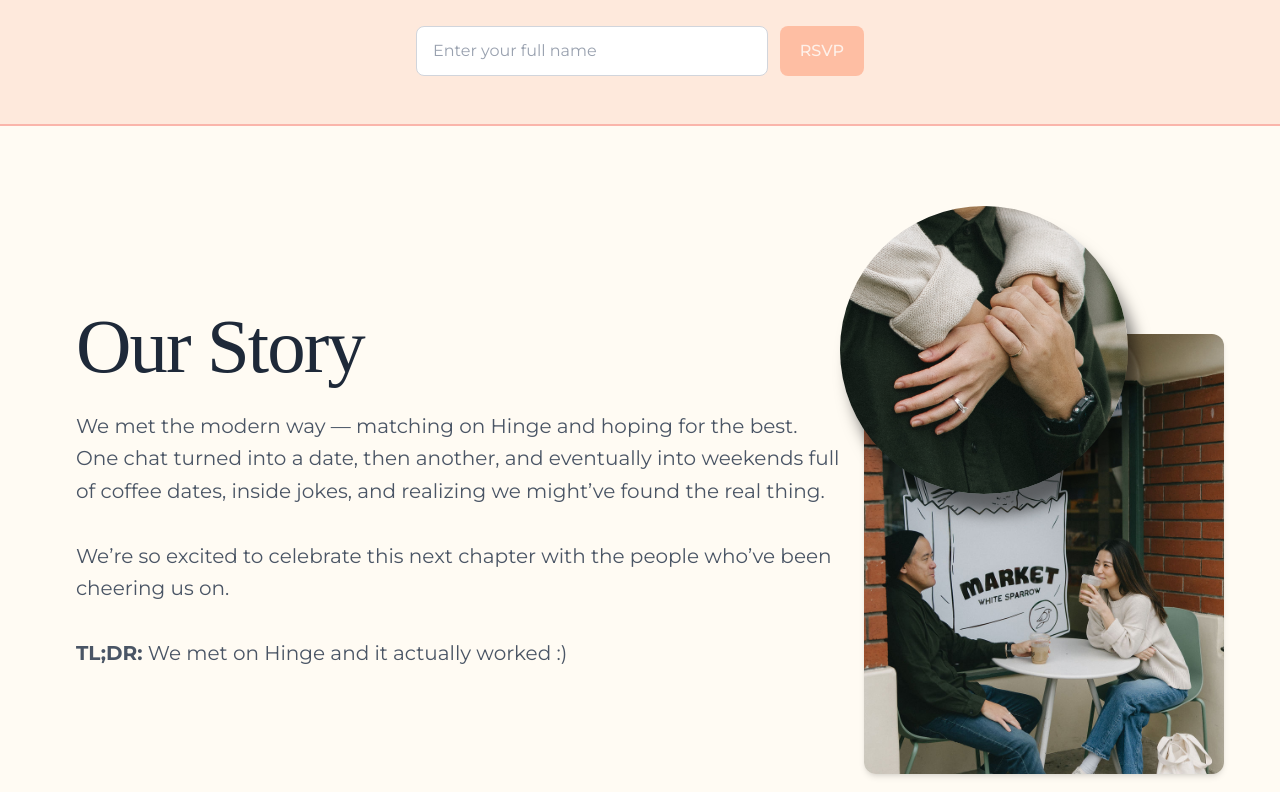
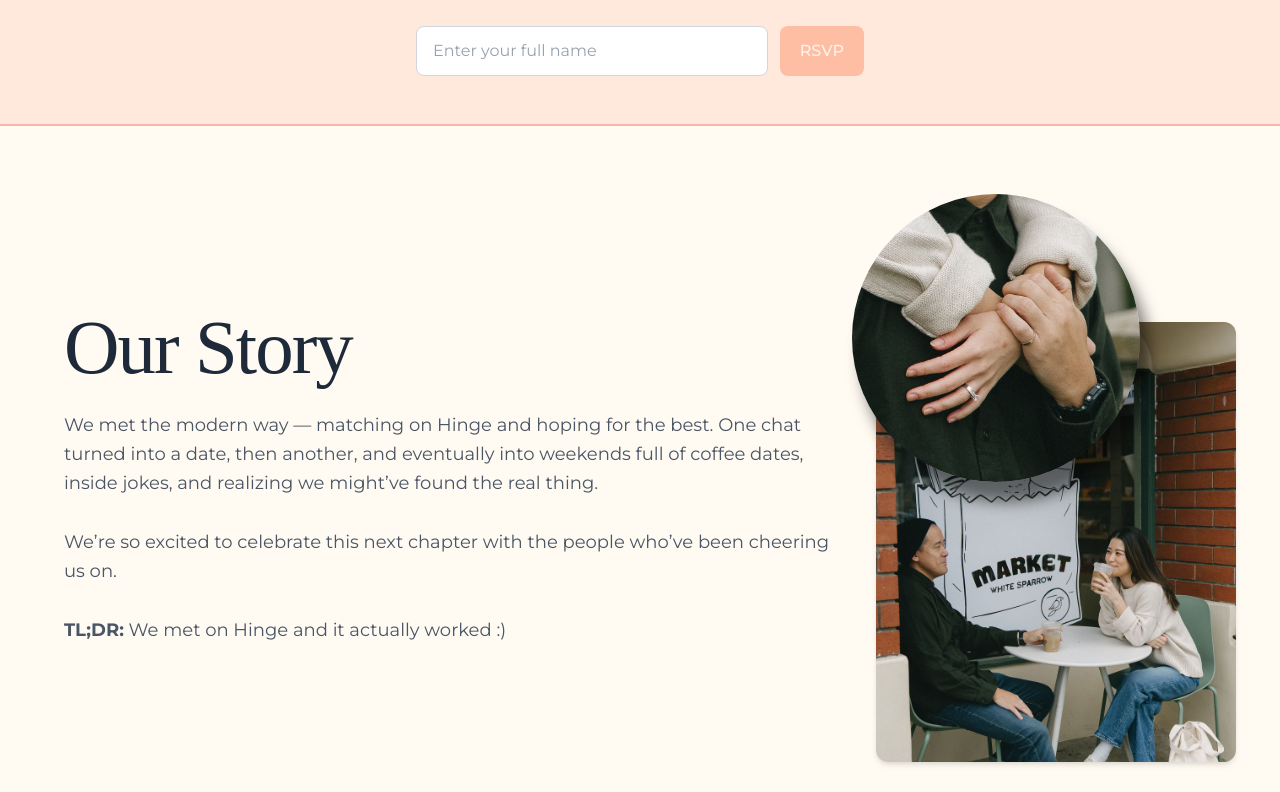
Before and after one commit to brianlpham21/mio-and-brian-wedding-rsvp, a Next.js app: page / in a window 1280 px wide. Shown: the part 2368-3160 px from the top of the page. Built offline with nearby package versions, Linux system fonts and the light colour scheme.

Commit message:
small tweaks

```diff
--- a/app/components/countdown.tsx
+++ b/app/components/countdown.tsx
@@ -70,7 +70,7 @@ export default function Countdown({ selectedLang }: CountdownProps) {
       ? { fontSize: 'clamp(3rem, 4vw, 4rem)', fontStyle: 'italic', fontWeight: '500' }
       : selectedLang.code === 'ja'
         ? { fontSize: 'clamp(2.25rem, 5vw, 4rem)' }
-        : { fontFamily: 'Brother, serif', fontSize: 'clamp(3.75rem, 8vw, 6rem)' };
+        : { fontFamily: 'Brother, serif', fontSize: 'clamp(3.75rem, 10vw, 6rem)' };
 
   return (
     <section
--- a/app/components/ourStory.tsx
+++ b/app/components/ourStory.tsx
@@ -15,7 +15,7 @@ export default function OurStory({ selectedLang }: { selectedLang: { code: strin
   return (
     <section
       id="our-story"
-      className="w-full relative flex flex-col md:flex-row justify-center items-center px-6 sm:px-12 py-20 gap-10"
+      className="w-full relative flex flex-col md:flex-row justify-center items-center px-6 sm:px-12 py-17 gap-16"
     >
       {/* Text Column */}
       <motion.div
@@ -28,7 +28,7 @@ export default function OurStory({ selectedLang }: { selectedLang: { code: strin
         <h2 className="text-5xl sm:text-6xl text-gray-800 mb-6 tracking-tight" style={headerFont}>
           {t('our-story')}
         </h2>
-        <p className="text-gray-600 text-lg sm:text-xl leading-relaxed">
+        <p className="text-gray-600 text-lg leading-relaxed">
           {t('our-story-paragraph-1')}
           <br />
           <br />
@@ -37,35 +37,11 @@ export default function OurStory({ selectedLang }: { selectedLang: { code: strin
           <br />
         </p>
         <p
-          className="text-gray-600 text-lg sm:text-xl leading-relaxed"
+          className="text-gray-600 text-lg leading-relaxed"
           dangerouslySetInnerHTML={{ __html: t('our-story-paragraph-3') }}
         />
       </motion.div>
 
-      {/* Circular Cutout Image with Shadow */}
-      {/* <motion.div
-        initial={{ opacity: 0, x: 50 }}
-        whileInView={{ opacity: 1, x: 0 }}
-        viewport={{ once: true, amount: 0.2 }}
-        transition={{ duration: 1.2, ease: 'easeOut' }}
-        className="flex-1 max-w-xs relative z-10"
-      >
-        <motion.div
-          whileHover={{ scale: 1.01, boxShadow: '0 10px 15px rgba(0,0,0,0.3)' }}
-          transition={{ duration: 1, ease: 'easeOut' }}
-          className="w-64 h-64 md:w-72 md:h-72 mx-auto rounded-full overflow-hidden relative shadow-md transition-shadow duration-300 ease-out"
-        >
-          <Image
-            src="/story.jpg"
-            alt="Mio & Brian"
-            fill
-            className="object-cover"
-            sizes="(max-width: 768px) 16rem, 18rem"
-            priority
-          />
-        </motion.div>
-      </motion.div> */}
-      {/* Image Column */}
       <motion.div
         initial={{ opacity: 0, x: 50 }}
         whileInView={{ opacity: 1, x: 0 }}
@@ -90,7 +66,6 @@ export default function OurStory({ selectedLang }: { selectedLang: { code: strin
           />
         </motion.div>
 
-        {/* Rectangular Image Below, Slightly Staggered */}
         <motion.div
           initial={{ opacity: 0, y: 30 }}
           whileInView={{ opacity: 1, y: 0 }}
@@ -104,7 +79,7 @@ export default function OurStory({ selectedLang }: { selectedLang: { code: strin
             alt="Wedding detail"
             fill
             className="object-cover scale-120"
-            style={{ objectPosition: '50% 10%' }} // controls visible area
+            style={{ objectPosition: '50% 10%' }}
             priority
           />
         </motion.div>
```
